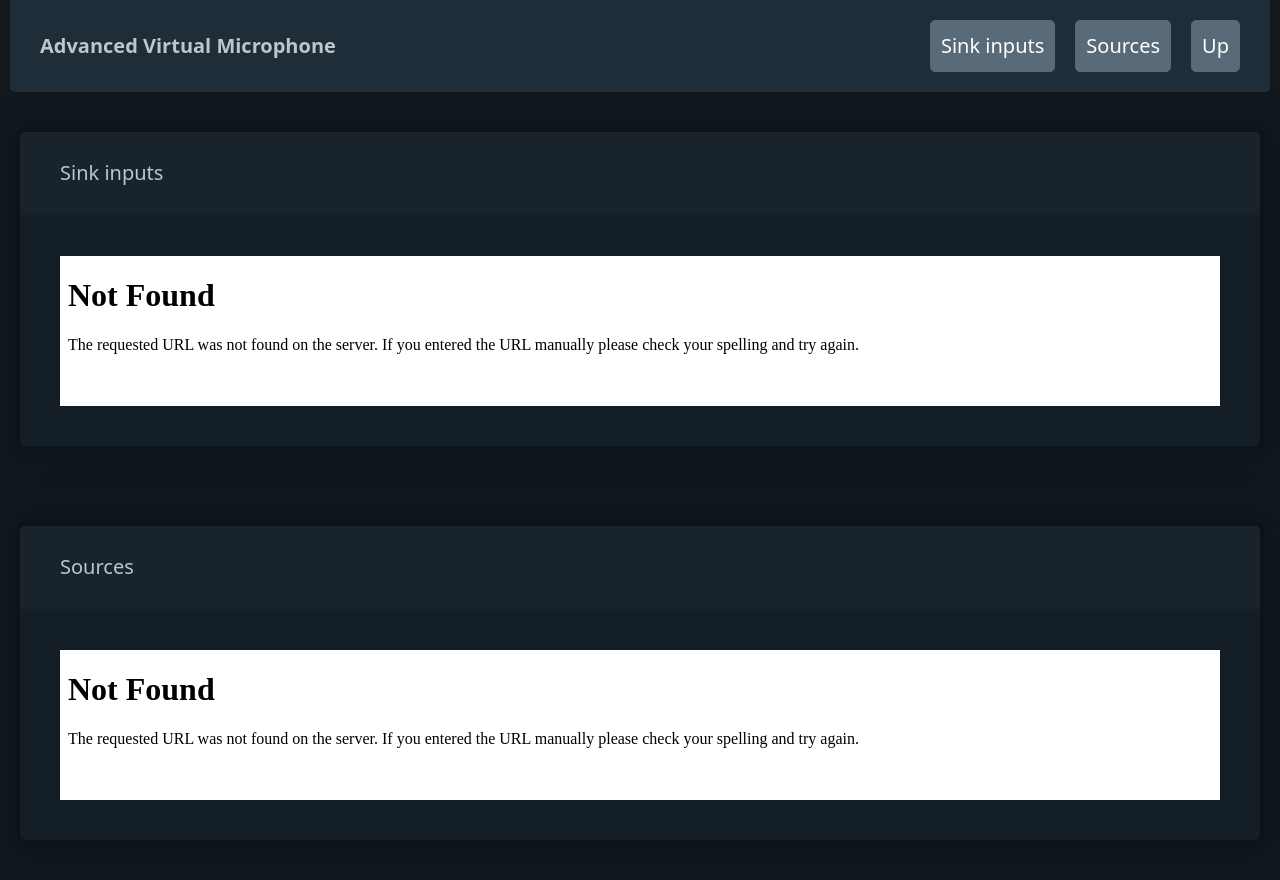
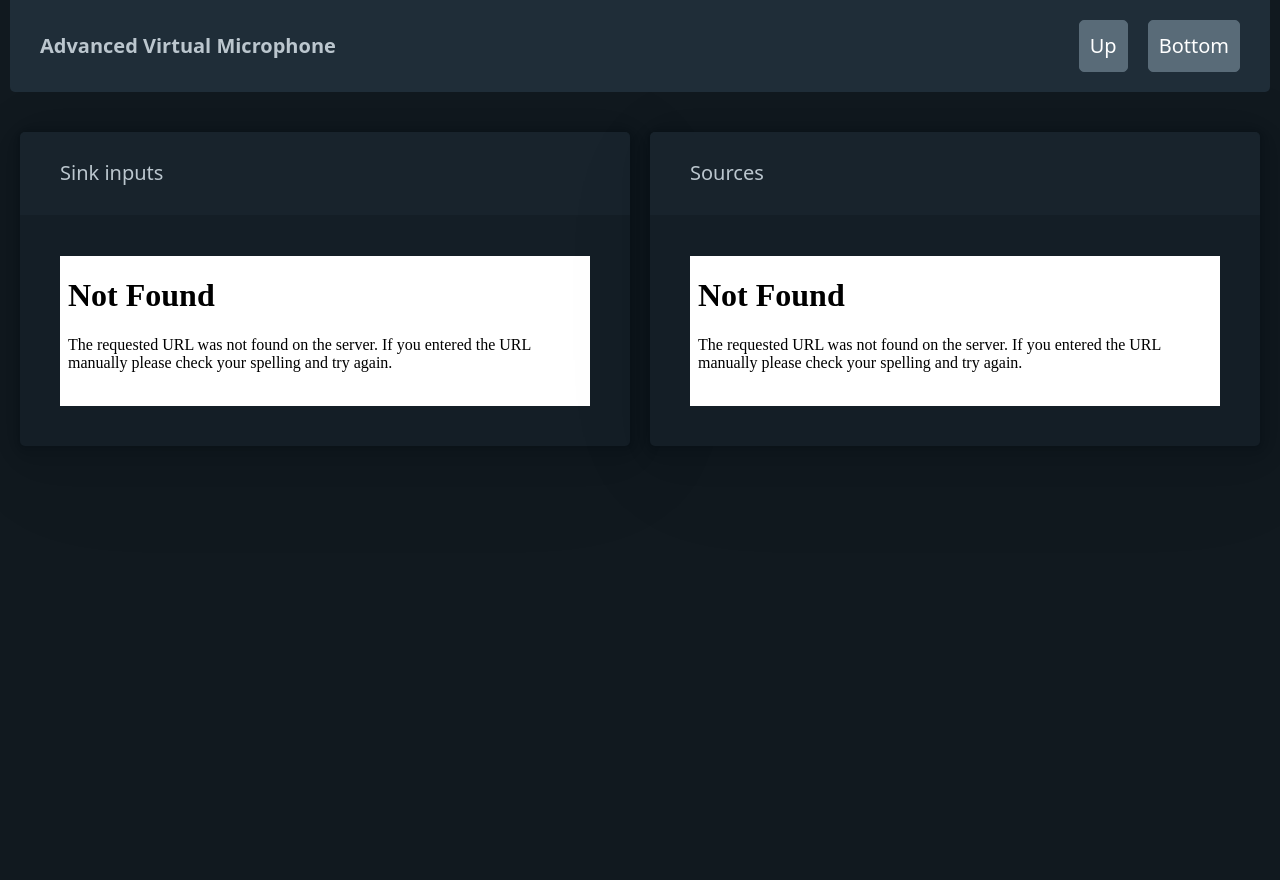
Before and after one commit to theteachr/AdvancedVirtualMicrophone, a Python web app: template templates/index.html in a window 1280 px wide. After the commit the page ends 406 px from the top, so only its background shows below. Run offline with Jinja, Linux system fonts and the light colour scheme; the template is opened without the code that fills it, so the values that code supplies are empty.

Commit message:
Dashboard column design

```diff
--- a/avmlib/stream_manager.py
+++ b/avmlib/stream_manager.py
@@ -17,7 +17,7 @@ class StreamManager:
         _si = StreamedInput(device_info, self.fifo_file, self)
         self.streams[device_info.index] = _si
 
-    def kill_pipe(self, sink: StreamedInput):
+    def kill_pipe(self, sink):
         if sink.index not in self.streams: return
         try:
             _streamed_input = self.streams.pop(sink.index)
--- a/templates/error.html
+++ b/templates/error.html
@@ -2,7 +2,7 @@
 <html lang="en">
 <head>
     <meta charset="UTF-8">
-    <title>error {{code}}</title>
+    <title>Error {{code}}</title>
 </head>
 <body>
 
--- a/templates/index.html
+++ b/templates/index.html
@@ -4,7 +4,7 @@
     <meta charset="UTF-8">
     <meta http-equiv="X-UA-Compatible" content="IE=edge">
     <meta name="viewport" content="width=device-width, initial-scale=1.0">
-    <title>Sheeeeeeesh</title>
+    <title>AVM | Web GUI</title>
     <link rel="stylesheet" href="https://unpkg.com/@picocss/pico@latest/css/pico.min.css">
 </head>
     <style>
@@ -14,11 +14,11 @@
         }
         #main{
             display: flex;
-            flex-wrap: wrap;
+            flex-direction: row;
+            gap: 1rem;
         }
         #main > div{
-            width: 100vw;
-            height: fit-content;
+            width: 50%;
         }
         nav{
             position: sticky;
@@ -40,9 +40,8 @@
           <li><strong>Advanced Virtual Microphone</strong></li>
         </ul>
         <ul>
-            <li><a href="#sinkinput" role="button" class="secondary">Sink inputs</a></li>
-            <li><a href="#sources" role="button" class="secondary">Sources</a></li>
             <li><a href="#up" role="button" class="secondary">Up</a></li>
+            <li><a href="#bottom" role="button" class="secondary">Bottom</a></li>
         </ul>
     </nav>
     <div class="container-fluid">
@@ -61,6 +60,7 @@
             </div>
         </div>
     </div>
+    <span id="bottom"></span>
 </body>
     <script>
         function resizeIframe(obj) {
```
Also changed, not shown: templates/button.html (+15 -3 lines).
